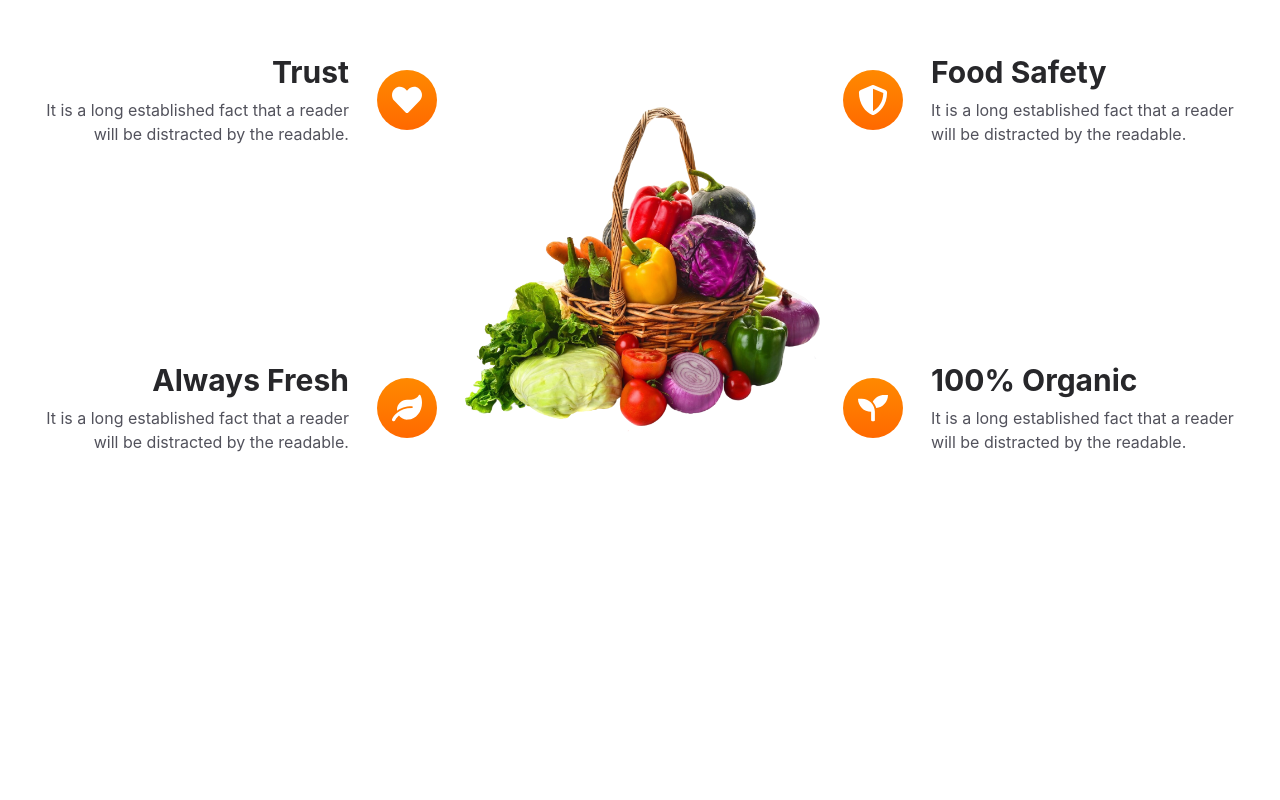
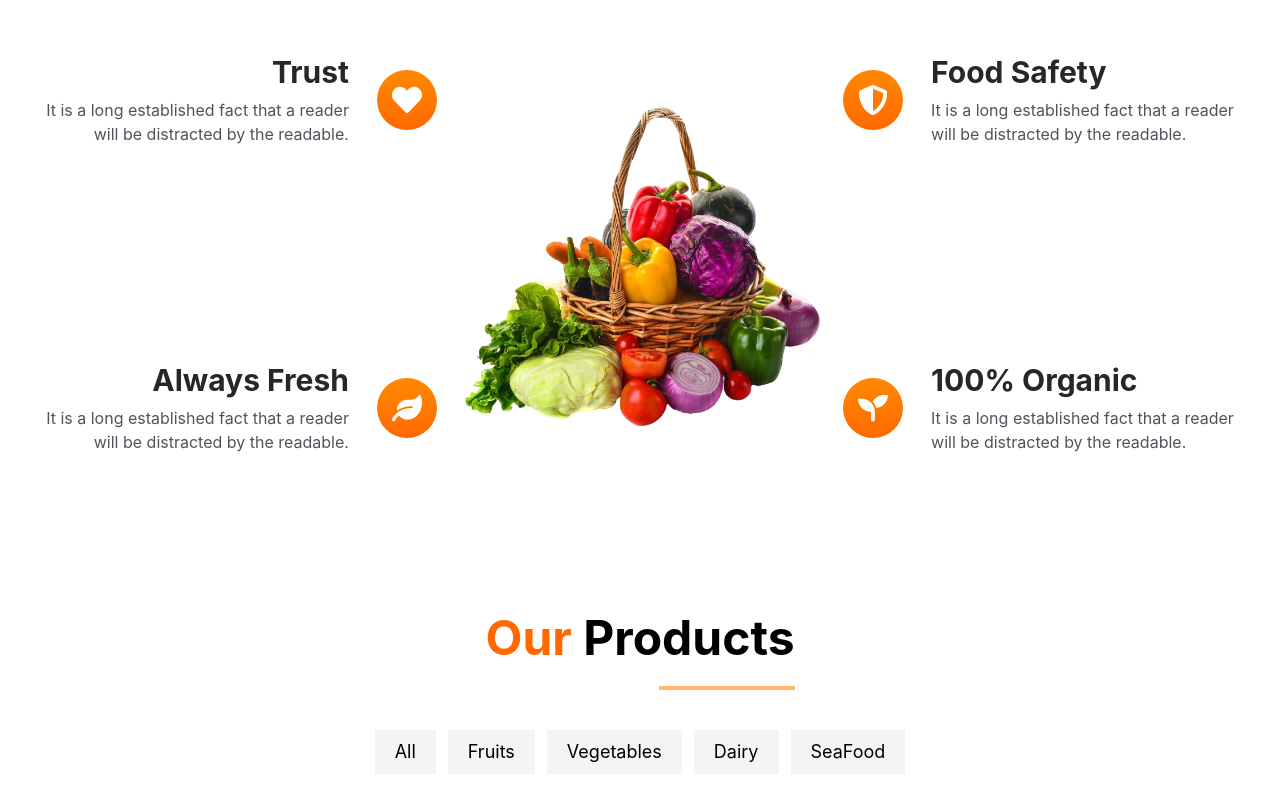
Before and after one commit to syedrahathasandev/Grocery-Website-, a React (Vite) app: page / in a window 1280 px wide. Shown: the part 1754-2554 px from the top of the page. Before the commit the page ends 2288 px from the top, so only its background shows below. Built offline with nearby package versions, Linux system fonts and the light colour scheme.

Commit message:
products update

```diff
--- a/src/components/Home/Home.jsx
+++ b/src/components/Home/Home.jsx
@@ -3,6 +3,7 @@ import Navbar from '../Navbar/Navbar'
 import Hero from '../Hero/Hero'
 import Category from '../Category/Category'
 import Values from '../Values/Values'
+import Products from '../Products/Products'
 
 const Home = () => {
   return (
@@ -11,6 +12,7 @@ const Home = () => {
       <Hero />
       <Category />
       <Values />
+      <Products />
     </div>
   )
 }
--- /dev/null
+++ b/src/components/Products/Products.jsx
@@ -0,0 +1,28 @@
+import React from 'react'
+import Heading from '../Heading/Heading'
+
+const Products = () => {
+
+        const Categories = ['All','Fruits','Vegetables','Dairy','SeaFood']
+
+  return (
+    <section>
+        <div className='max-w-[1400px] mx-auto px-10 py-20'>
+        <Heading highlight="Our" heading="Products"/>
+
+        {/* tabs */}
+        <div className='flex gap-3 justify-center mt-10'>
+            {Categories.map(Category=>{
+                return(
+                    <button key={Category} className='bg-zinc-100 px-5 py-2 text-lg'>
+                        {Category}
+                    </button>
+                )
+            })}
+        </div>
+        </div>
+    </section>
+  )
+}
+
+export default Products
--- a/src/components/Values/Values.jsx
+++ b/src/components/Values/Values.jsx
@@ -7,7 +7,7 @@ const Values = () => {
 
   const leftValues = Value.slice(0, 2).map(item => {
     return (
-      <div className='flex md:flex-row-reverse items-center gap-7'>
+      <div key={item.id} className='flex md:flex-row-reverse items-center gap-7'>
         <div>
           <span className='flex justify-center items-center text-3xl text-white bg-gradient-to-b from-orange-400 to-orange-500 w-15 h-15 rounded-full'>{item.icon}</span>
         </div>
@@ -21,7 +21,7 @@ const Values = () => {
 
     const rightValues = Value.slice(2).map(item => {
     return (
-      <div className='flex items-center gap-7'>
+      <div key={item.id} className='flex items-center gap-7'>
         <div>
           <span className='flex justify-center items-center text-3xl text-white bg-gradient-to-b from-orange-400 to-orange-500 w-15 h-15 rounded-full'>{item.icon}</span>
         </div>
```
